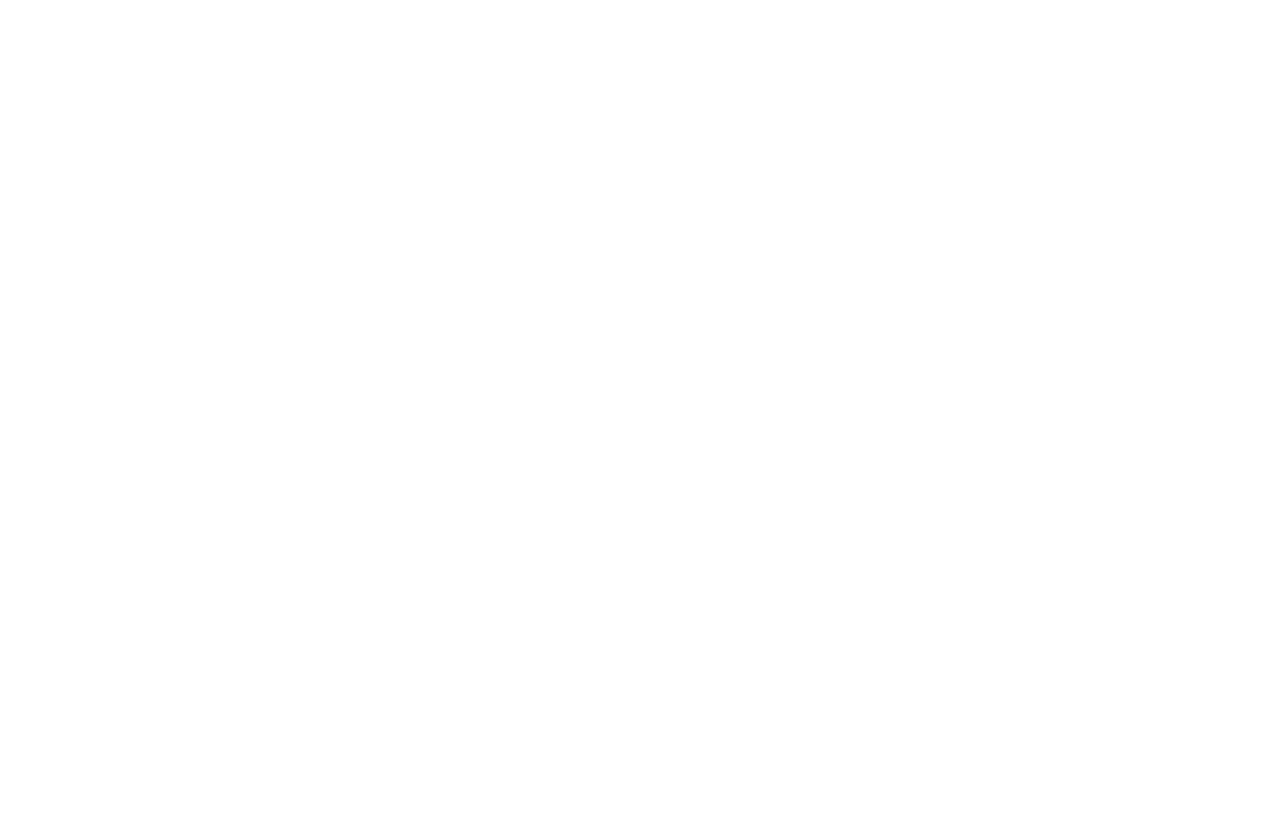
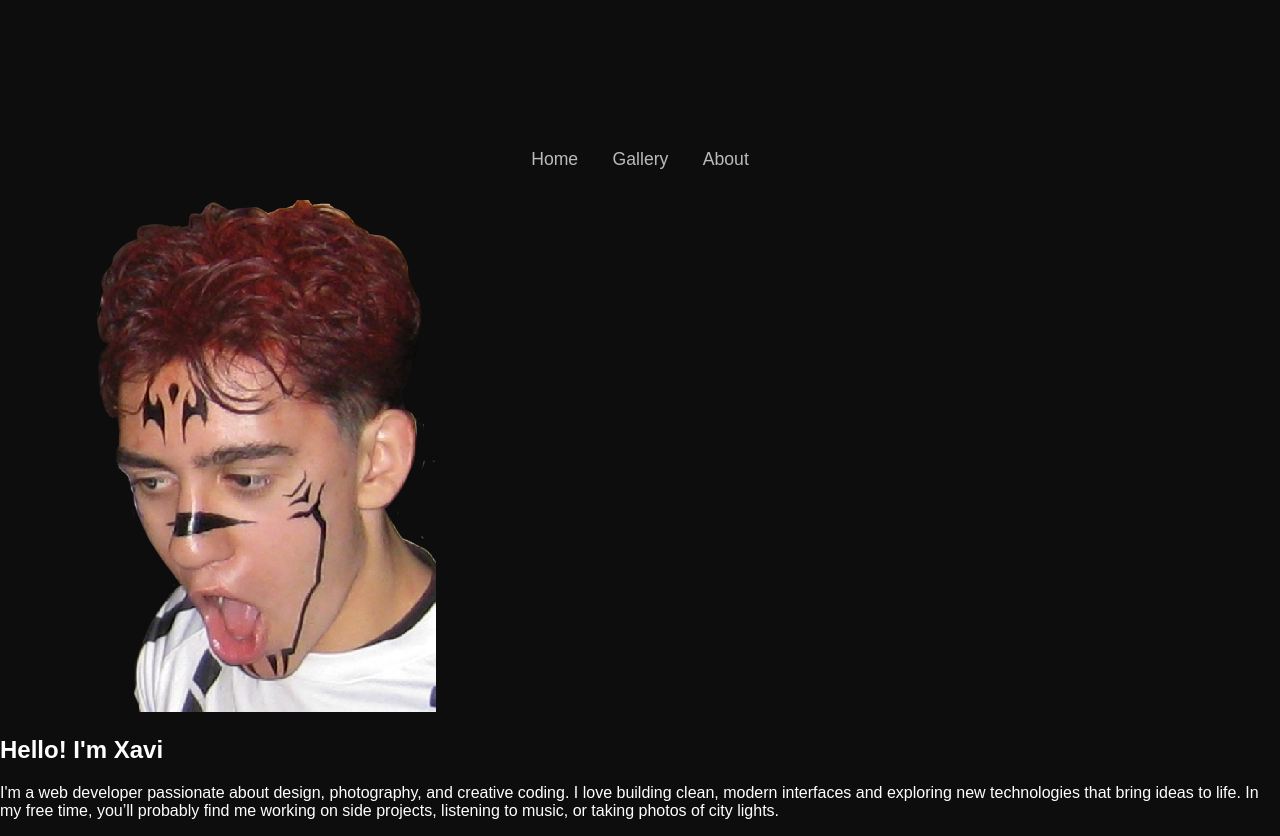
Before and after one commit to barrosw5/Portfolio-xavi_lwl, a plain HTML site: page about.html in a window 1280 px wide. Before the commit the page ends 800 px from the top, so only its background shows below. Drawn offline with Linux system fonts and the light colour scheme; a web font is replaced by a local one.

Commit message:
some changes?

```diff
--- a/about.html
+++ b/about.html
@@ -0,0 +1,42 @@
+<!DOCTYPE html>
+<html lang="en">
+<head>
+    <meta charset="UTF-8">
+    <meta name="viewport" content="width=device-width, initial-scale=1.0">
+    <title>About - xavi_lwl</title>
+
+    <!-- Fonts -->
+    <link rel="preconnect" href="https://fonts.googleapis.com">
+    <link rel="preconnect" href="https://fonts.gstatic.com" crossorigin>
+    <link href="https://fonts.googleapis.com/css2?family=BBH+Sans+Bartle&display=swap" rel="stylesheet">
+
+    <!-- Styles -->
+    <link rel="stylesheet" href="css/style.css">
+
+    <!-- GSAP -->
+    <script src="libs/gsap.min.js"></script>
+</head>
+<body>
+    <header class="header">
+        <h1 class="hero-title">About me</h1>
+        <nav class="nav-links">
+            <a href="index.html">Home</a>
+            <a href="gallery.html">Gallery</a>
+            <a href="about.html">About</a>
+        </nav>
+    </header>
+
+    <section class="about me">
+        <div class="profile icon"><img src="assets/images/david.png" alt="profile pic"></div>
+        <div class="about text">
+            <h2>Hello! I'm Xavi</h2>
+            <p>
+                I'm a web developer passionate about design, photography, and creative coding.
+                I love building clean, modern interfaces and exploring new technologies that
+                bring ideas to life. In my free time, you’ll probably find me working on side
+                projects, listening to music, or taking photos of city lights.
+            </p>
+        </div>
+    </section>
+</body>
+</html>
```
Also changed, not shown: gallery.html (+1 -2 lines), contact.html (deleted).
